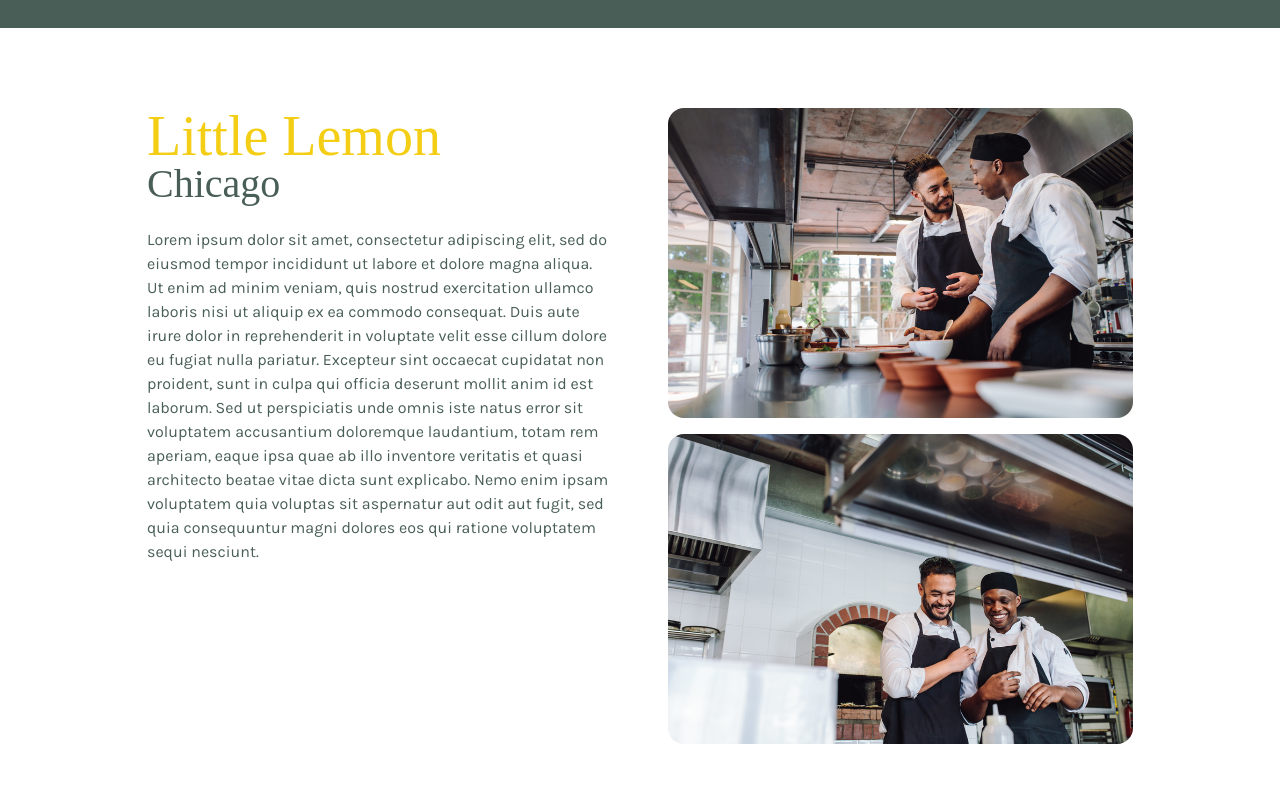
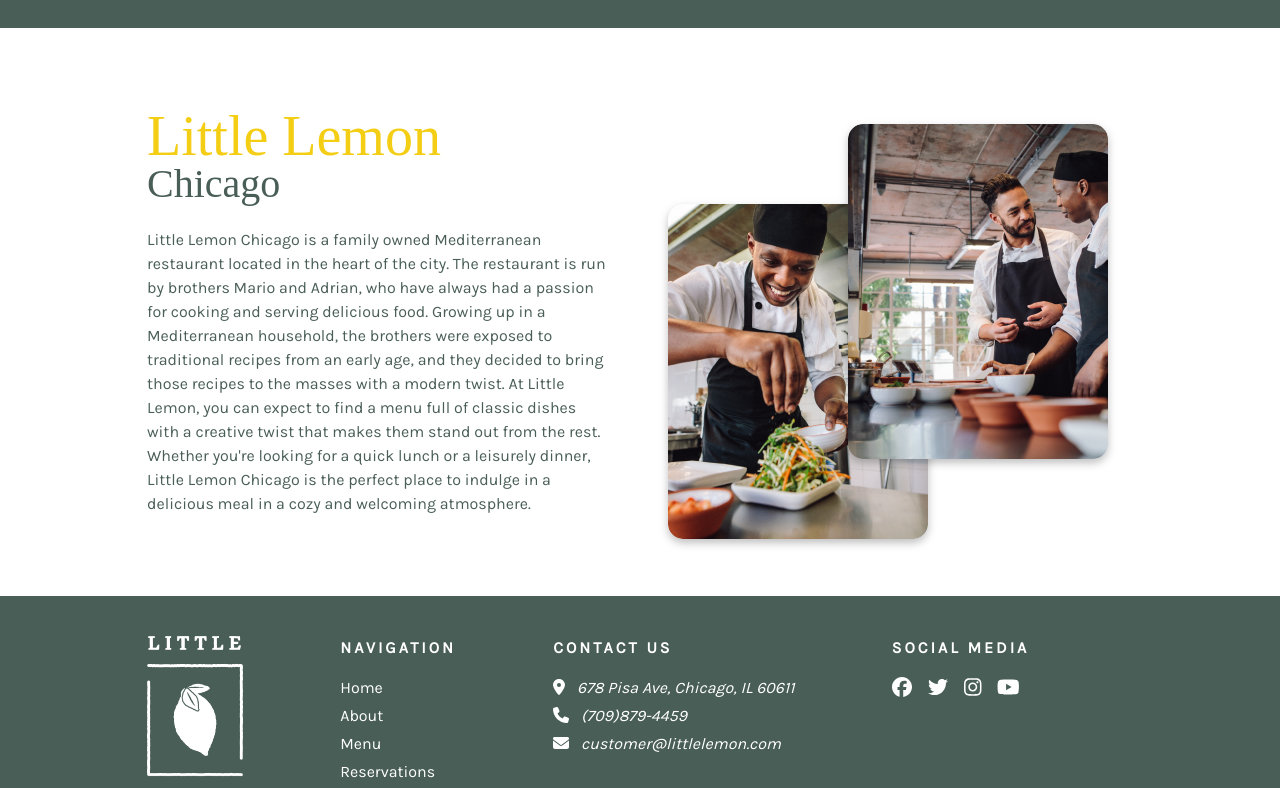
Before and after one commit to KitimboRino/meta-developer-frontend-capstone-project, a React (Create React App) app: page / in a window 1280 px wide. Shown: the part 1772-2560 px from the top of the page. Built offline with nearby package versions, Linux system fonts and the light colour scheme; a web font is replaced by a local one.

Commit message:
feat: our story component

```diff
--- a/src/components/pages/Home/OurStory.css
+++ b/src/components/pages/Home/OurStory.css
@@ -15,15 +15,21 @@
   padding-top: 1.5rem;
 }
 
-.our-story-chefs {
-  grid-column: 2;
-  display: flex;
-  flex-direction: column;
-  gap: 1rem;
+.our-story-chefs-1 {
+  z-index: 1;
+  margin: 6rem -5rem -5rem auto;
+}
+
+.our-story-chefs-2 {
+  margin-top: -5rem;
 }
 
 .our-story-chefs img {
-  border-radius: 1rem;
+  border-radius: 0.9375rem;
+  filter: drop-shadow(0px 4px 4px rgba(0, 0, 0, 0.25));
+  ;
+  width: 16.25rem;
+  height: 20.9375rem;
 }
 
 /*-- Media queries ------------------------------------------------------*/
--- a/src/components/pages/Home/OurStory.js
+++ b/src/components/pages/Home/OurStory.js
@@ -1,5 +1,5 @@
-import chefsMarioAndAdrianAImage from './assets/chefs-mario-and-adrian_a.jpg';
-import chefsMarioAndAdrianBImage from './assets/chefs-mario-and-adrian_b.jpg';
+import chefsMarioAndAdrianAImage from './assets/mario_and_adrian_a.png';
+import restaurantchefB from './assets/restaurant-chef-B.png';
 import './OurStory.css';
 
 const OurStory = () => {
@@ -9,24 +9,12 @@
         <h1>Little Lemon</h1>
         <h2>Chicago</h2>
         <p>
-          Lorem ipsum dolor sit amet, consectetur adipiscing elit, sed do
-          eiusmod tempor incididunt ut labore et dolore magna aliqua.
-          Ut enim ad minim veniam, quis nostrud exercitation ullamco laboris
-          nisi ut aliquip ex ea commodo consequat. Duis aute irure dolor in
-          reprehenderit in voluptate velit esse cillum dolore eu fugiat nulla
-          pariatur. Excepteur sint occaecat cupidatat non proident, sunt in
-          culpa qui officia deserunt mollit anim id est laborum. Sed ut
-          perspiciatis unde omnis iste natus error sit voluptatem accusantium
-          doloremque laudantium, totam rem aperiam, eaque ipsa quae ab illo
-          inventore veritatis et quasi architecto beatae vitae dicta sunt
-          explicabo. Nemo enim ipsam voluptatem quia voluptas sit aspernatur aut
-          odit aut fugit, sed quia consequuntur magni dolores eos qui ratione
-          voluptatem sequi nesciunt.
+          Little Lemon Chicago is a family owned Mediterranean restaurant located in the heart of the city. The restaurant is run by brothers Mario and Adrian, who have always had a passion for cooking and serving delicious food. Growing up in a Mediterranean household, the brothers were exposed to traditional recipes from an early age, and they decided to bring those recipes to the masses with a modern twist. At Little Lemon, you can expect to find a menu full of classic dishes with a creative twist that makes them stand out from the rest. Whether you're looking for a quick lunch or a leisurely dinner, Little Lemon Chicago is the perfect place to indulge in a delicious meal in a cozy and welcoming atmosphere.
         </p>
       </div>
       <div className="our-story-chefs">
-        <img src={chefsMarioAndAdrianAImage} alt="Chefs Mario and Adrian" />
-        <img src={chefsMarioAndAdrianBImage} alt="Chefs Mario and Adrian" />
+        <img src={restaurantchefB} alt="Chefs Mario and Adrian" className="our-story-chefs-1" />
+        <img src={chefsMarioAndAdrianAImage} alt="Chefs Mario and Adrian" className="our-story-chefs-2" />
       </div>
     </section>
   );
```
Also changed, not shown: src/components/pages/Home/assets/mario_and_adrian_a.png (added), src/components/pages/Home/assets/restaurant-chef-B.png (added). Lines whose indentation alone changed are shown as unchanged.
